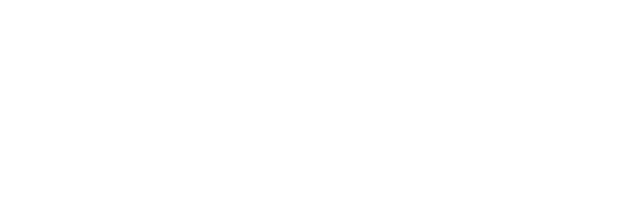
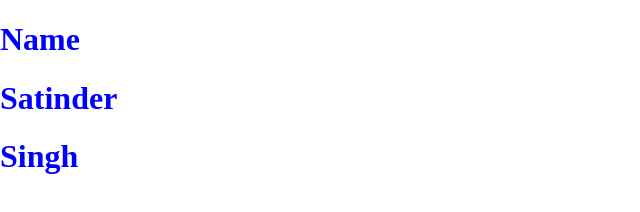
Before and after one commit to satindersingh472/scssIntro, a plain HTML site: page index.html in a window 1280 px wide. Shown: the whole page, without its empty margins (0-640 px from the left). Drawn offline with nearby package versions, Linux system fonts and the light colour scheme; files that its build step writes are made by us from their sources.

Commit message:
added scss

```diff
--- a/css/style.scss
+++ b/css/style.scss
@@ -0,0 +1,5 @@
+body{
+    padding: 0;
+    margin: 0;
+    color: blue;
+}
--- a/index.html
+++ b/index.html
@@ -31,6 +31,10 @@
 
 </head>
 <body>
-
+<header>
+    <div><h1>Name</h1></div>
+</header>
+<main><h1>Satinder</h1></main>
+<footer><h1>Singh</h1></footer>
 </body>
 </html>
```
Also changed, not shown: css/style.css (added), 1 other file.
